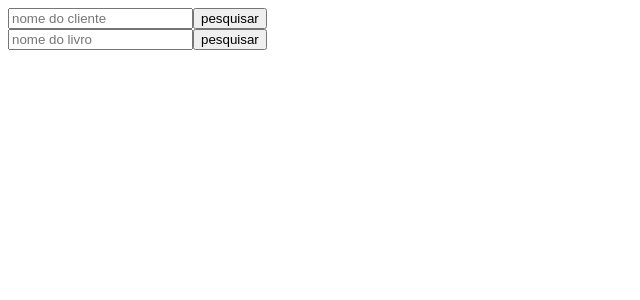
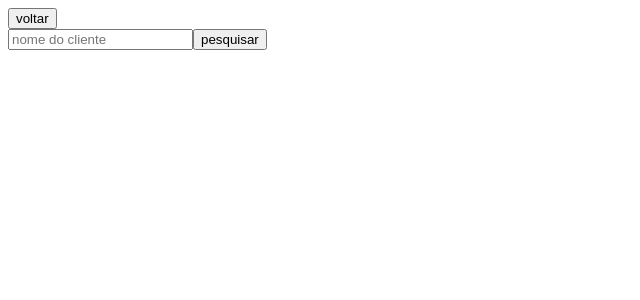
Before and after one commit to jonathan-santos/bluehunter-desafio-frontend, an Angular app: page /clientes in a window 1280 px wide. Shown: the top 300 px of the page, without its empty margins (0-640 px from the left). Built offline with nearby package versions, Linux system fonts and the light colour scheme.

Commit message:
Adicionando routing ao projeto

```diff
--- a/src/app/app.component.html
+++ b/src/app/app.component.html
@@ -1,2 +1 @@
-<app-busca-clientes></app-busca-clientes>
-<app-busca-livros></app-busca-livros>
+<router-outlet></router-outlet>
--- a/src/app/busca-clientes/busca-clientes.component.html
+++ b/src/app/busca-clientes/busca-clientes.component.html
@@ -1,4 +1,5 @@
 <div>
+  <button (click)='goBack()'>voltar</button>
   <div>
     <input [(ngModel)]='nomeCliente' type='text' placeholder='nome do cliente'>
     <input (click)='pesquisar()' type="button" value="pesquisar">
--- a/src/app/busca-clientes/busca-clientes.component.ts
+++ b/src/app/busca-clientes/busca-clientes.component.ts
@@ -1,4 +1,5 @@
 import { Component, OnInit } from '@angular/core';
+import { Location } from '@angular/common';
 import Cliente, { ParseClient } from '../../models/cliente';
 import Clientes from '../../mock/clientes';
 
@@ -14,6 +15,10 @@ export class BuscaClientesComponent implements OnInit {
   nomeCliente : string = ''
   clientes : Cliente[] = []
   clienteNaoEncontrado : boolean
+
+  goBack(): void {
+    this.location.back();
+  }
 
   pesquisar() : void {
     if(this.nomeCliente) {
@@ -40,7 +45,7 @@ export class BuscaClientesComponent implements OnInit {
     }
   }
 
-  constructor() { }
+  constructor(private location: Location) { }
 
   ngOnInit() { }
 }
--- a/src/app/busca-livros/busca-livros.component.html
+++ b/src/app/busca-livros/busca-livros.component.html
@@ -1,4 +1,5 @@
 <div>
+  <button (click)='goBack()'>voltar</button>
   <div>
     <input [(ngModel)]='nomeLivro' type='text' placeholder='nome do livro'>
     <input (click)='pesquisar()' type="button" value="pesquisar">
--- a/src/app/busca-livros/busca-livros.component.ts
+++ b/src/app/busca-livros/busca-livros.component.ts
@@ -1,4 +1,5 @@
 import { Component, OnInit } from '@angular/core';
+import { Location } from '@angular/common';
 import Livro, { ParseBook } from '../../models/livro';
 import Livros from '../../mock/livros';
 
@@ -14,6 +15,10 @@ export class BuscaLivrosComponent implements OnInit {
   nomeLivro : string = ''
   livros : Livro[] = []
   livroNaoEncontrado : boolean
+
+  goBack(): void {
+    this.location.back();
+  }
 
   pesquisar() : void {
     if(this.nomeLivro) {
@@ -40,7 +45,7 @@ export class BuscaLivrosComponent implements OnInit {
     }
   }
 
-  constructor() { }
+  constructor(private location: Location) { }
 
   ngOnInit() { }
 }
--- /dev/null
+++ b/src/app/menu/menu.component.html
@@ -0,0 +1,2 @@
+<a routerLink="/clientes">Clientes</a>
+<a routerLink="/livros">Livros</a>
--- /dev/null
+++ b/src/app/menu/menu.component.ts
@@ -0,0 +1,15 @@
+import { Component, OnInit } from '@angular/core';
+
+@Component({
+  selector: 'app-menu',
+  templateUrl: './menu.component.html',
+  styleUrls: ['./menu.component.less']
+})
+
+export class MenuComponent implements OnInit {
+
+  constructor() { }
+
+  ngOnInit() { }
+
+}
```
Also changed, not shown: src/app/app-routing.module.ts (added, +20 -0 lines), src/app/app.module.ts (+6 -2 lines), src/app/menu/menu.component.less (added), 1 other file (tests, documents, lock files or other folders).
